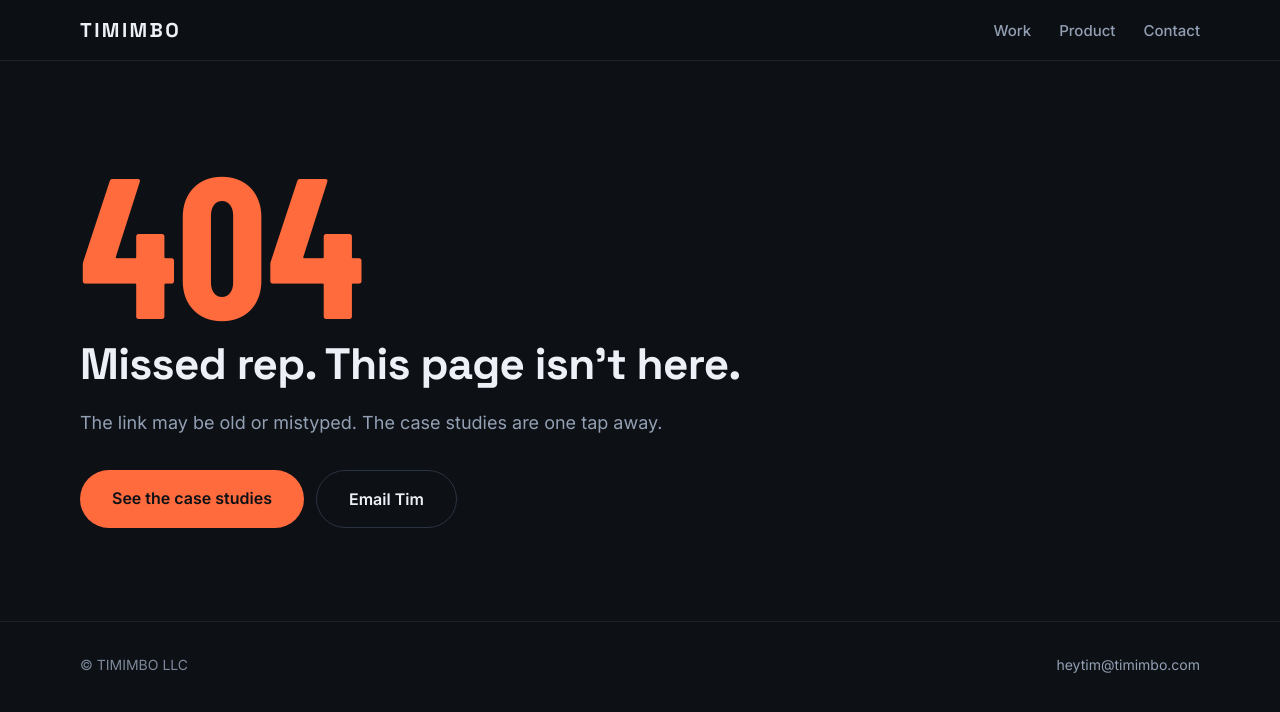
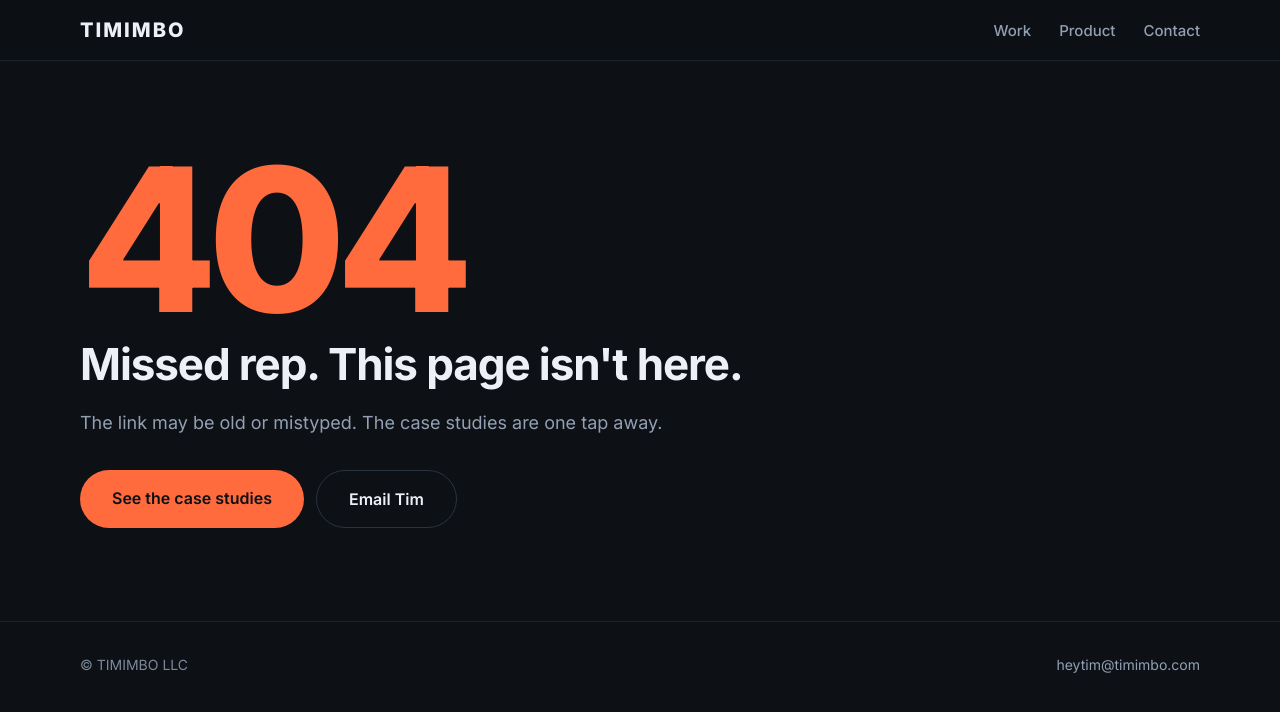
Before and after one commit to mymusclememory/timimbo-product, a plain HTML site: page site/404.html in a window 1280 px wide. Drawn offline with nearby package versions, Linux system fonts and the light colour scheme.

Commit message:
Main portfolio UI in Inter; case studies unchanged
- Home and 404 pages now use Inter for everything, including the logo,
  hero, section headings, project cards and CPG tiles (body class
  ui-inter), and load only the Inter font family
- Case study pages keep their existing type: verified identical to
  main across all text elements

Co-Authored-By: Claude Opus 5.5 <noreply@anthropic.com>
Claude-Session: https://claude.ai/code/session_01AuaP7NV4iHmVngaDYZYjYr

```diff
--- a/site/404.html
+++ b/site/404.html
@@ -21,10 +21,10 @@
 <link rel="apple-touch-icon" href="/apple-touch-icon.png">
 <link rel="preconnect" href="https://fonts.googleapis.com">
 <link rel="preconnect" href="https://fonts.gstatic.com" crossorigin>
-<link href="https://fonts.googleapis.com/css2?family=Space+Grotesk:wght@500;700&family=Inter:wght@400;500;600&family=Barlow+Condensed:wght@600;700&display=swap" rel="stylesheet">
+<link href="https://fonts.googleapis.com/css2?family=Inter:wght@400;500;600;700;800&display=swap" rel="stylesheet">
 <link rel="stylesheet" href="/styles.css">
 </head>
-<body>
+<body class="ui-inter">
 <a class="skip" href="#main">Skip to content</a>
 
 <nav class="nav" aria-label="Main"><div class="wrap">
--- a/site/styles.css
+++ b/site/styles.css
@@ -235,3 +235,9 @@ footer .wrap{align-items:center}
 .cpg-dlg :focus-visible{outline:3px solid var(--accent);outline-offset:2px}
 @media (max-width:820px){.cpg-dlg-in{grid-template-columns:1fr;overflow-y:auto}.cpg-gal{min-height:220px;padding-top:60px}.cpg-nav{top:calc(50% + 30px)}.cpg-gal img{max-height:55vh}.cpg-txt{padding:22px;overflow:visible}.cpg-txt h3{font-size:26px}}
 @media (prefers-reduced-motion:reduce){.cpg-tile img{transition:none}.cpg-tile:hover img{transform:none}}
+
+/* Main portfolio UI (home and 404) in Inter only. Case study pages keep their own type. */
+.ui-inter .logo{font-family:Inter,system-ui,sans-serif;font-weight:800;letter-spacing:.1em}
+.ui-inter h1.hero{font-family:Inter,system-ui,sans-serif;font-weight:800;letter-spacing:-.035em}
+.ui-inter .h2,.ui-inter .proj h2,.ui-inter .cpg-cap h3,.ui-inter .cpg-txt h3,.ui-inter .next .big{font-family:Inter,system-ui,sans-serif;font-weight:700;letter-spacing:-.025em}
+.ui-inter .lost .code{font-family:Inter,system-ui,sans-serif;font-weight:800;letter-spacing:-.05em}
```
Also changed, not shown: site/index.html (+2 -2 lines), 1 other file.
